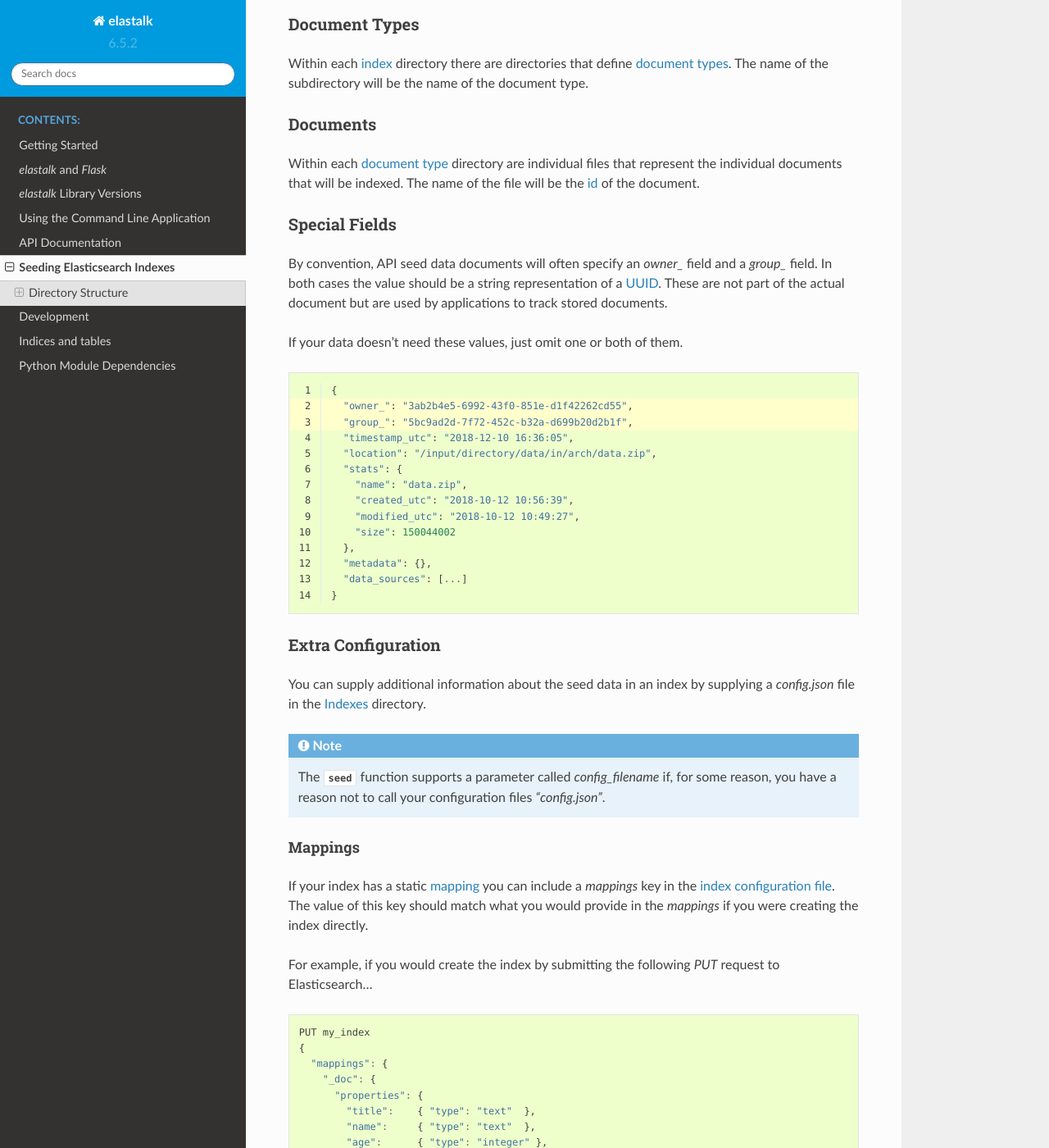
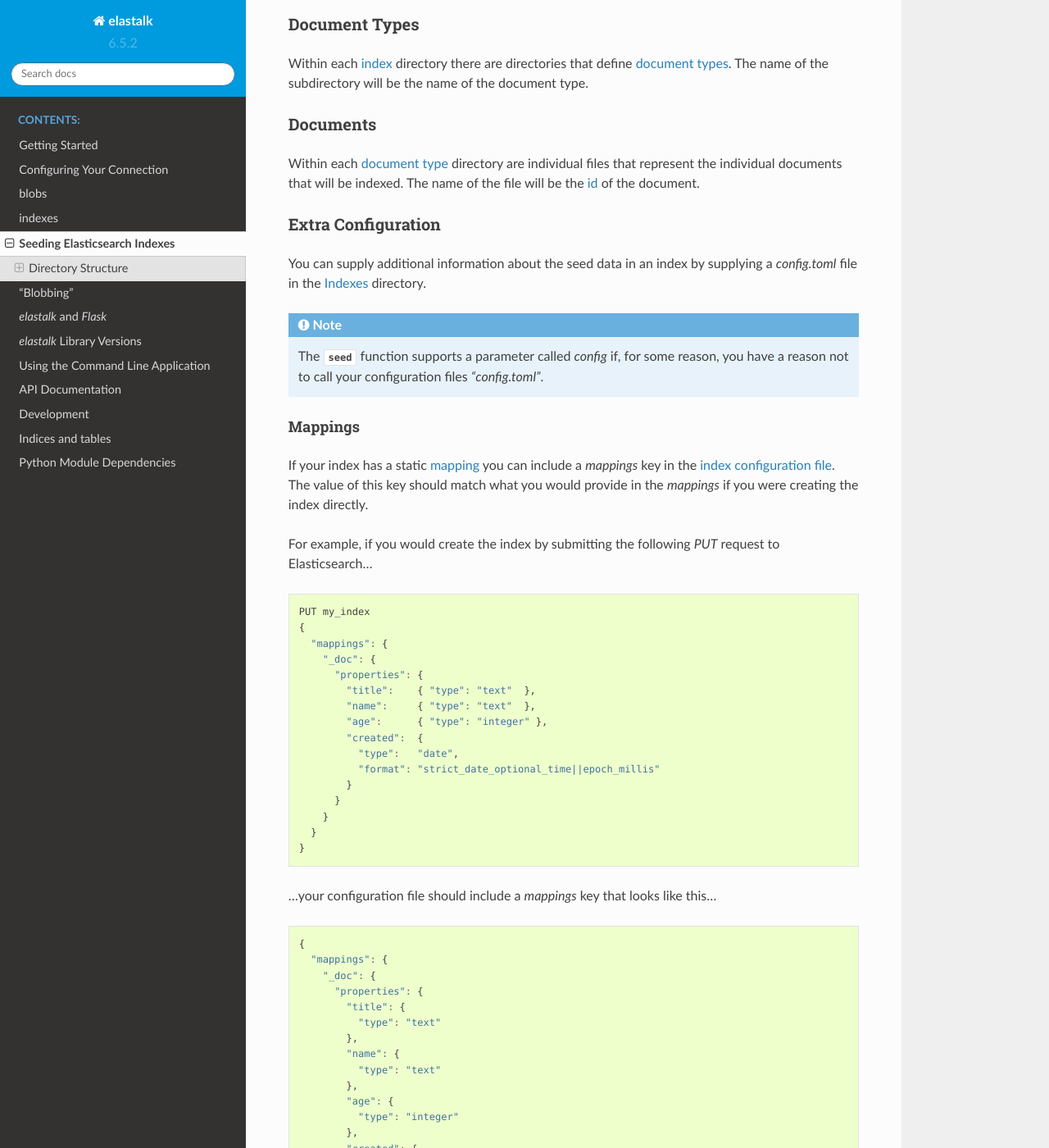
Before and after one commit to patdaburu/elastalk, a Sphinx documentation site: the page built from docs/source/seed_data.rst, in a window 1280 px wide and 1400 px high, scrolled down 942 px. Shown: the whole window at 82% size. Built offline with Sphinx 7.4.7 and the Read the Docs theme 2.0.0, drawn with Linux system fonts in a browser that asks for light colours; pages that are not in the unit, such as notebooks, are missing from menus; some of the changed text lies outside the part shown.

Commit message:
Updating documentation.  (End of day.)

```diff
--- a/docs/source/index.rst
+++ b/docs/source/index.rst
@@ -17,11 +17,13 @@
    :caption: Contents:
 
    getting_started
+   configuration
+   seed_data
+   blobbing
    flask
    versions
    cli
    api
-   seed_data
    development
    requirements
 
--- a/docs/source/seed_data.rst
+++ b/docs/source/seed_data.rst
@@ -75,51 +75,19 @@
 `id <https://www.elastic.co/guide/en/elasticsearch/reference/current/mapping-id-field.html>`_ of
 the document.
 
-.. _seed_data_special_fields:
-
-Special Fields
---------------
-
-By convention, API seed data documents will often specify an `owner_` field and a `group_` field.
-In both cases the value should be a string representation of a
-`UUID <https://en.wikipedia.org/wiki/Universally_unique_identifier>`_.  These are not part
-of the actual document but are used by applications to track stored documents.
-
-If your data doesn't need these values, just omit one or both of them.
-
-.. code-block:: python
-    :linenos:
-    :emphasize-lines: 2,3
-
-    {
-      "owner_": "3ab2b4e5-6992-43f0-851e-d1f42262cd55",
-      "group_": "5bc9ad2d-7f72-452c-b32a-d699b20d2b1f",
-      "timestamp_utc": "2018-12-10 16:36:05",
-      "location": "/input/directory/data/in/arch/data.zip",
-      "stats": {
-        "name": "data.zip",
-        "created_utc": "2018-10-12 10:56:39",
-        "modified_utc": "2018-10-12 10:49:27",
-        "size": 150044002
-      },
-      "metadata": {},
-      "data_sources": [...]
-    }
-
-
 .. _seed_data_extra_config:
 
 Extra Configuration
 -------------------
 
-You can supply additional information about the seed data in an index by supplying a `config.json`
+You can supply additional information about the seed data in an index by supplying a `config.toml`
 file in the :ref:`seed_data_indexes` directory.
 
 .. note::
 
     The :py:func:`seed <elastalk.seed.seed>` function supports a parameter called
-    `config_filename` if, for some reason, you have a reason not to call your configuration files
-    `"config.json"`.
+    `config` if, for some reason, you have a reason not to call your configuration files
+    `"config.toml"`.
 
 
 .. _seed_data_mappings:
@@ -180,38 +148,3 @@
         }
       }
     }
-
-"Blobbing"
-^^^^^^^^^^
-
-In order to minimize database overhead, some applications may want to store non-searchable document
-content in binary form in a field called `blob` so once a document has been indexed, if you inspect
-it within the index (for example, using `Kibana <https://www.elastic.co/products/kibana>`_) you may
-notice that the only visible fields are the :ref:`special fields <seed_data_special_fields>`.
-
-If you want to store some (or all) of your seed data as a single
-`base-64 <https://www.base64decode.org/>`_ `BLOB <https://techterms.com/definition/blob>`_, you can
-add a `blobs` key to your :ref:`index configuration file <seed_data_extra_config>`.
-
-Within the `blobs` key you can supply two directives:
-
-    :enabled: *(bool)* `true` to convert seed data to BLOBs
-
-    :exclude: *(list)* a list of top-level keys in your seed data document that should not be
-        included in the BLOB
-
-.. code-block:: javascript
-
-    {
-      "blobs": {
-        "enabled": true,
-        "exclude": [
-          "firstName",
-          "lastName"
-        ]
-      }
-    }
-
-.. note::
-
-    :ref:`seed_data_special_fields` are always excluded from BLOBs.
```
Also changed, not shown: docs/source/blobbing.rst (added, +41 -0 lines), docs/source/configuration.rst (added, +69 -0 lines), docs/source/flask.rst (+0 -50 lines).
